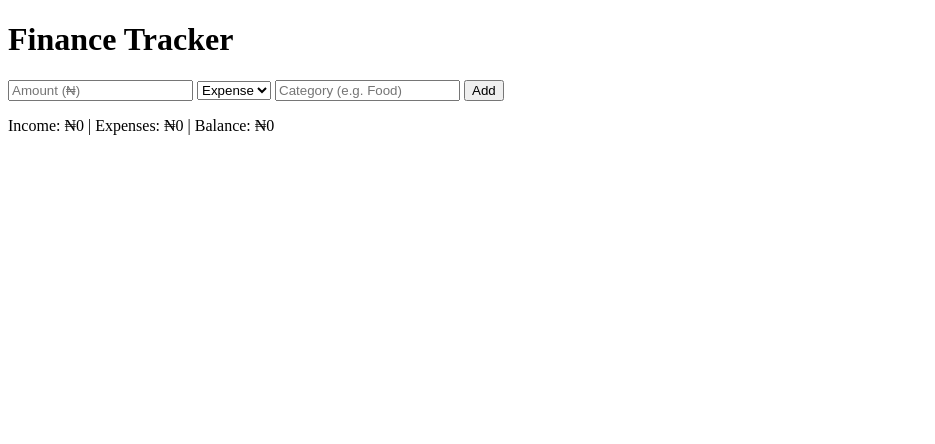
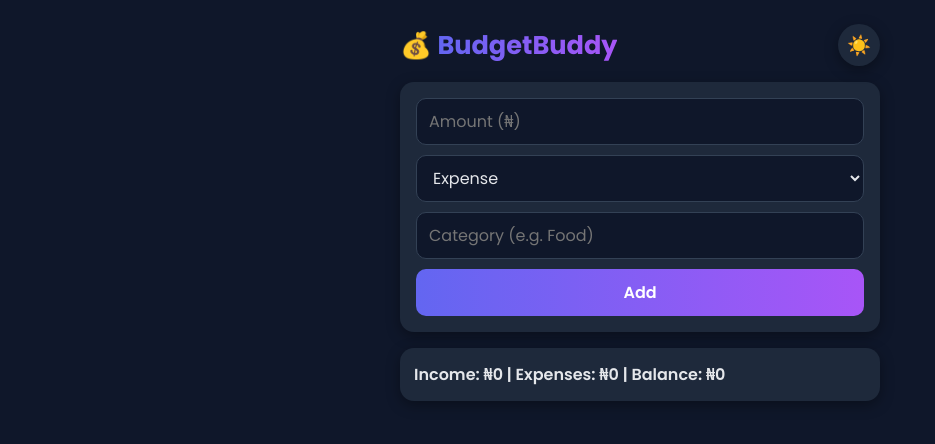
Before and after one commit to beccaakinlalu-max/finance-tracker, a plain HTML site: page index.html in a window 1280 px wide. Shown: the whole page, without its empty margins (0-935 px from the left). Drawn offline with Linux system fonts and the light colour scheme.

Commit message:
Rename to BudgetBuddy, add light/dark theme and styling

```diff
--- a/index.html
+++ b/index.html
@@ -3,10 +3,41 @@
 <head>
   <meta charset="UTF-8">
   <meta name="viewport" content="width=device-width, initial-scale=1.0">
-  <title>Finance Tracker</title>
+  <title>BudgetBuddy</title>
+<link rel="preconnect" href="https://fonts.googleapis.com">
+<link href="https://fonts.googleapis.com/css2?family=Poppins:wght@400;600;700&display=swap" rel="stylesheet">
+<style>
+  :root {
+    --bg: #eef1f7; --card: #fbfcfe; --text: #1f2937; --muted: #6b7280;
+    --border: #d9dee8; --income: #16a34a; --expense: #e5645a;
+    --shadow: 0 4px 14px rgba(30,41,59,.08);
+  }
+  [data-theme="dark"] {
+    --bg: #0f172a; --card: #1e293b; --text: #e5e7eb; --muted: #94a3b8;
+    --border: #334155; --income: #4ade80; --expense: #f87171;
+    --shadow: 0 4px 14px rgba(0,0,0,.35);
+  }
+  body { font-family: 'Poppins', system-ui, sans-serif; background: var(--bg); color: var(--text); max-width: 480px; margin: 0 auto; padding: 24px 16px; transition: background .3s, color .3s; }
+  header { display: flex; justify-content: space-between; align-items: center; margin-bottom: 16px; }
+  h1 { font-size: 1.6rem; margin: 0; }
+  h1 span { background: linear-gradient(90deg, #6366f1, #a855f7); -webkit-background-clip: text; background-clip: text; color: transparent; }
+  form { display: grid; gap: 10px; background: var(--card); padding: 16px; border-radius: 14px; box-shadow: var(--shadow); }
+  input, select { font: inherit; padding: 10px 12px; border: 1px solid var(--border); border-radius: 10px; background: var(--bg); color: var(--text); }
+  button { font: inherit; font-weight: 600; padding: 11px; border: none; border-radius: 10px; color: #fff; background: linear-gradient(90deg, #6366f1, #a855f7); cursor: pointer; transition: transform .15s; }
+  button:hover { transform: translateY(-2px); }
+  #themeToggle { width: 42px; height: 42px; padding: 0; font-size: 1.2rem; background: var(--card); box-shadow: var(--shadow); border-radius: 50%; }
+  #summary { background: var(--card); padding: 14px; border-radius: 14px; margin: 16px 0; font-weight: 600; box-shadow: var(--shadow); }
+  ul { list-style: none; padding: 0; }
+  li { background: var(--card); padding: 12px 14px; border-radius: 12px; margin-bottom: 8px; box-shadow: var(--shadow); border-left: 5px solid var(--muted); }
+  li.income { border-left-color: var(--income); }
+  li.expense { border-left-color: var(--expense); }
+</style>
 </head>
 <body>
-  <h1>Finance Tracker</h1>
+<header>
+  <h1>💰 <span>BudgetBuddy</span></h1>
+  <button id="themeToggle" type="button" aria-label="Switch theme">🌙</button>
+</header>
 
   <form id="txForm">
     <input id="amount" type="number" inputmode="decimal" placeholder="Amount (₦)" required>
@@ -23,6 +54,19 @@
   const form = document.getElementById('txForm');
   const list = document.getElementById('list');
 const summary = document.getElementById('summary');
+const toggle = document.getElementById('themeToggle');
+function applyTheme(t) {
+  document.documentElement.setAttribute('data-theme', t);
+  toggle.textContent = t === 'dark' ? '☀️' : '🌙';
+}
+let theme = 'dark';
+try { theme = localStorage.getItem('theme') || 'dark'; } catch (e) {}
+applyTheme(theme);
+toggle.addEventListener('click', function () {
+  theme = theme === 'dark' ? 'light' : 'dark';
+  applyTheme(theme);
+  try { localStorage.setItem('theme', theme); } catch (e) {}
+});
   let transactions = JSON.parse(localStorage.getItem('transactions')) || [];
 
   function save() {
@@ -37,6 +81,7 @@ const summary = document.getElementById('summary');
     if (t.type === 'income') income += t.kobo;
     else expense += t.kobo;
     const li = document.createElement('li');
+  li.className = t.type;
     li.textContent = t.type + ': ₦' + (t.kobo / 100).toLocaleString() + ' - ' + t.category;
     list.appendChild(li);
   });
```
